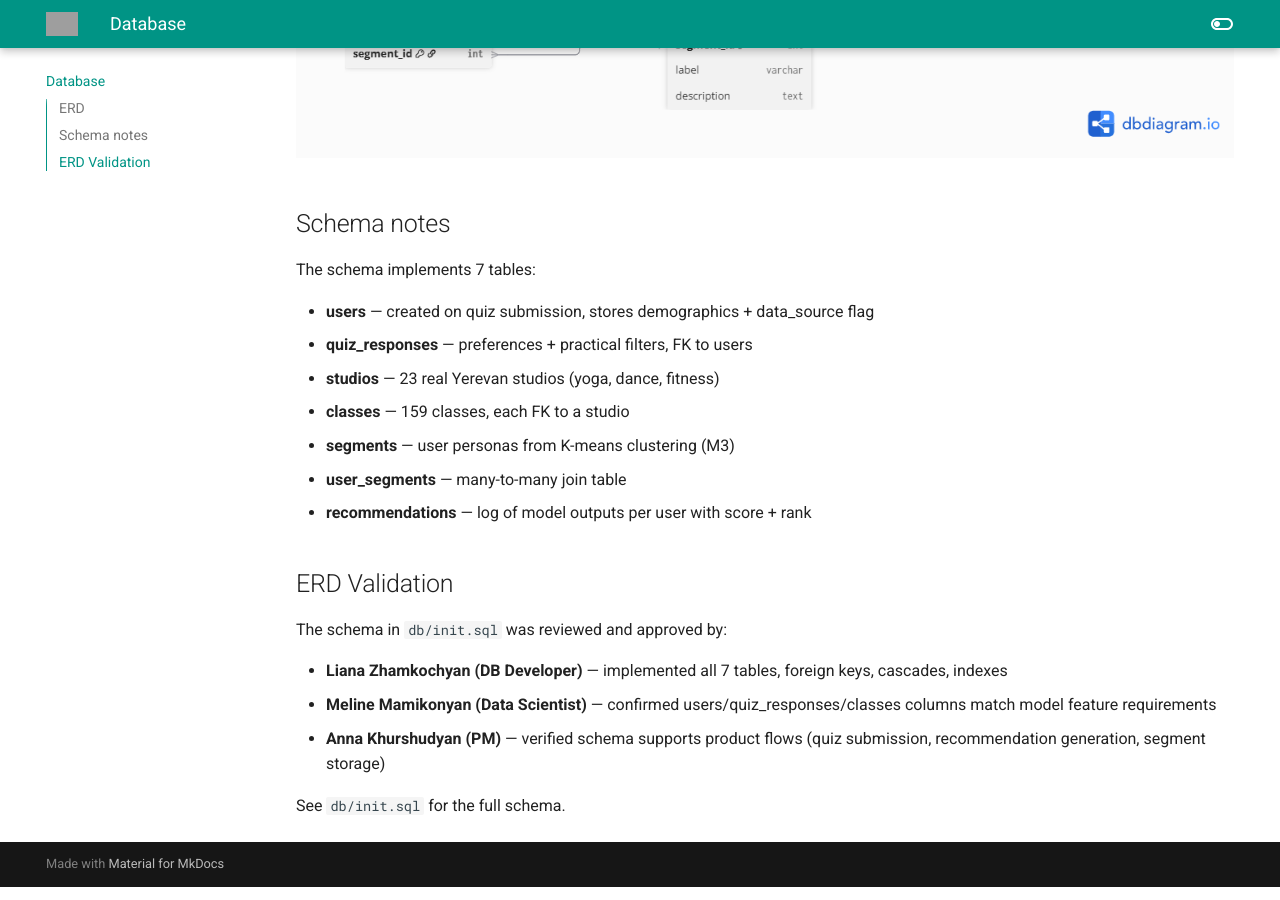
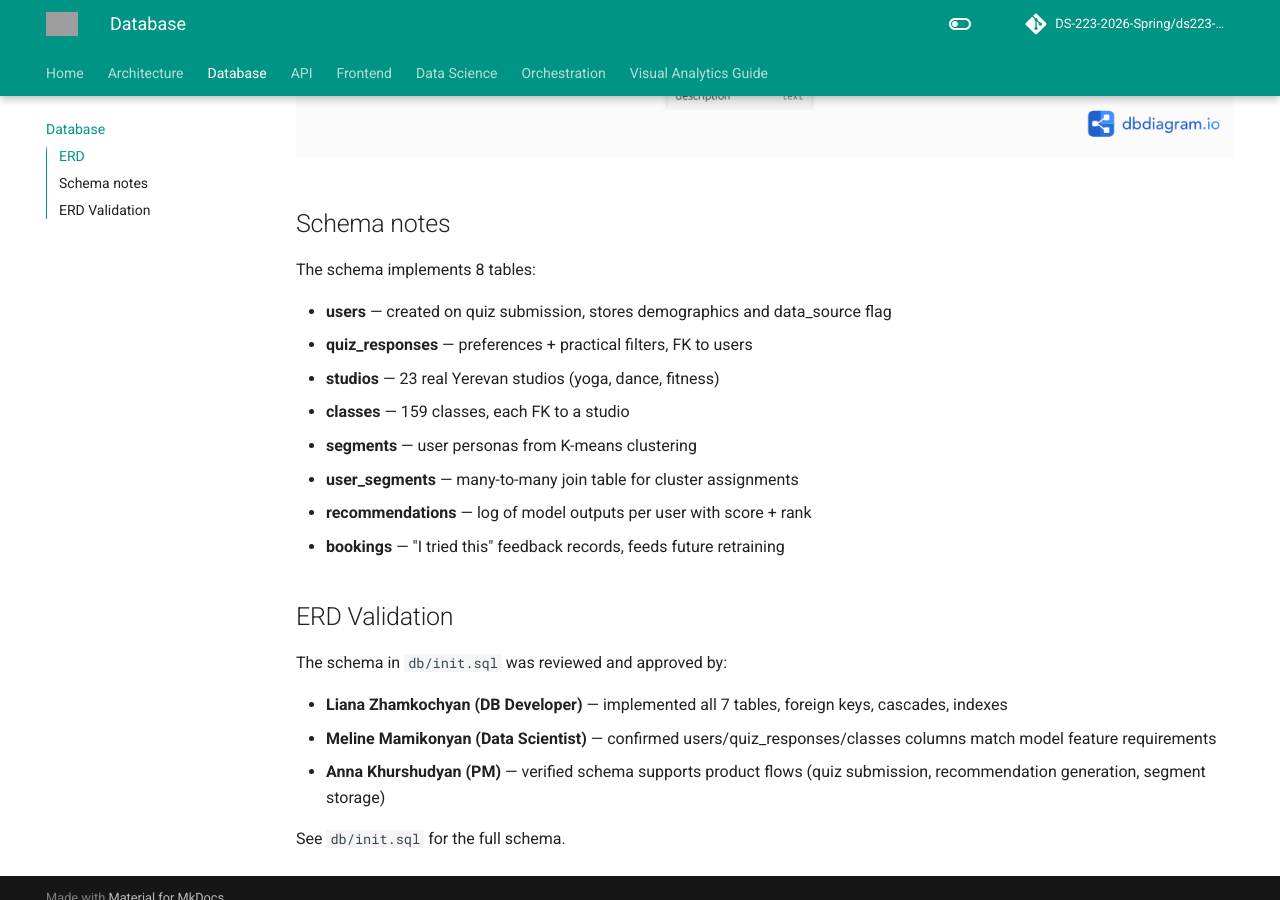
Before and after one commit to DS-223-2026-Spring/ds223-3-project, an MkDocs documentation site: the page built from docs/database.md, in a window 1280 px wide and 900 px high, scrolled down 881 px. Built offline with MkDocs 1.6.1 and Material for MkDocs 9.7.7, drawn with Linux system fonts in a browser that asks for light colours; comment, search, counter and statistics services are not loaded; grey boxes are pictures that could not be loaded.

Commit message:
polish docs, repo link, nav features, removed blockers

```diff
--- a/docs/database.md
+++ b/docs/database.md
@@ -5,15 +5,16 @@
 ![ERD](imgs/ActivityHub_model_ERD.png)
 
 ## Schema notes
-The schema implements 7 tables:
+The schema implements 8 tables:
 
-- **users** — created on quiz submission, stores demographics + data_source flag
+- **users** — created on quiz submission, stores demographics and data_source flag
 - **quiz_responses** — preferences + practical filters, FK to users
 - **studios** — 23 real Yerevan studios (yoga, dance, fitness)
 - **classes** — 159 classes, each FK to a studio
-- **segments** — user personas from K-means clustering (M3)
-- **user_segments** — many-to-many join table
+- **segments** — user personas from K-means clustering
+- **user_segments** — many-to-many join table for cluster assignments
 - **recommendations** — log of model outputs per user with score + rank
+- **bookings** — "I tried this" feedback records, feeds future retraining
 
 ## ERD Validation
 
--- a/mkdocs.yml
+++ b/mkdocs.yml
@@ -2,6 +2,8 @@ site_name: ActivityHub Demo
 site_description: Personalized activity matching for Yerevan (DS223 group project)
 site_author: Group 3, AUA Spring 2026
 site_url: https://ds-223-2026-spring.github.io/ds223-3-project/
+repo_url: https://github.com/DS-223-2026-Spring/ds223-3-project
+repo_name: DS-223-2026-Spring/ds223-3-project
 
 nav:
   - Home: index.md
@@ -10,8 +12,7 @@ nav:
   - API: api.md
   - Frontend: frontend.md
   - Data Science: ds.md
-  - Orchestration: orchestration.md
-  - Blockers: blockers.md
+  - Orchestration: orchestration.m
   - Visual Analytics Guide: visual-analytics-guide.md
 
 
@@ -20,12 +21,16 @@ theme:
   logo: imgs/activityhub_logo.png
   favicon: imgs/activityhub_logo.png
   features:
+    - navigation.instant
+    - navigation.instant.prefetch
     - navigation.tabs
+    - navigation.tabs.sticky
     - navigation.sections
+    - navigation.top
     - toc.integrate
-    - navigation.top
     - search.suggest
     - search.highlight
+    - search.share
     - content.tabs.link
     - content.code.annotation
     - content.code.copy
```
Also changed, not shown: docs/blockers.md (deleted, +0 -25 lines).
